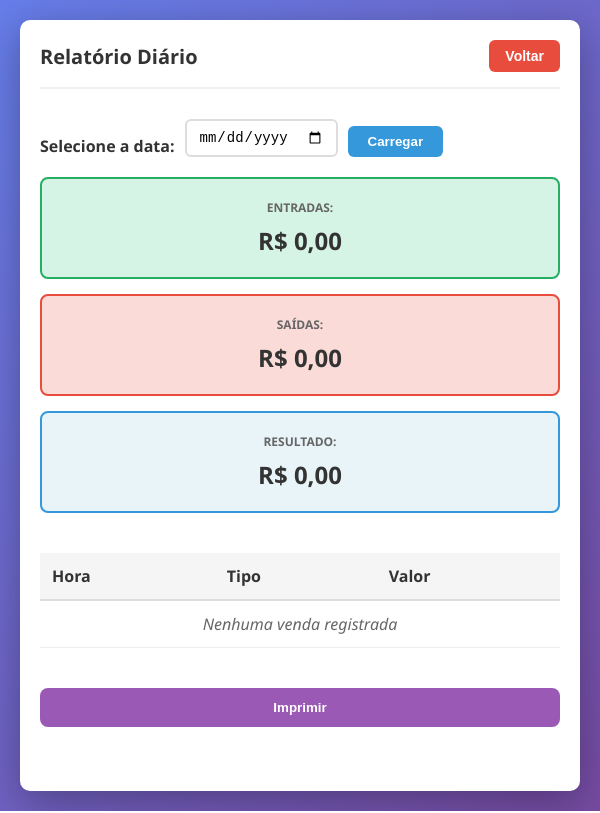
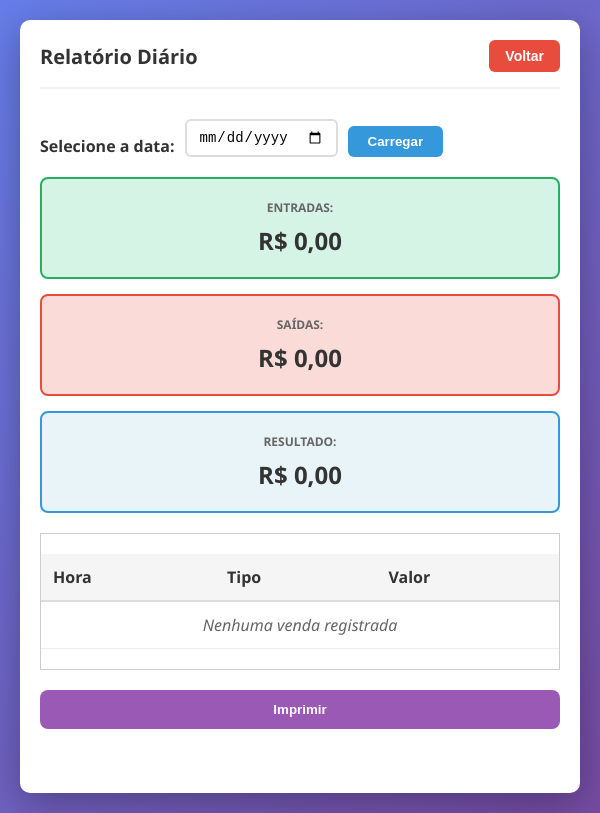
Before and after one commit to FSOFTSistemas/meu-caixa, an Electron app: page src/relatorio.html in a window 600 px wide. Drawn offline with Linux system fonts and the light colour scheme; no server answers.

Commit message:
styles: scroll para tela de relatorios

```diff
--- a/src/styles.css
+++ b/src/styles.css
@@ -415,6 +415,10 @@ body {
 
 .tabela-container {
   overflow-x: auto;
+  max-height: 450px;
+  overflow-y: auto;
+  overflow-x: hidden;
+  border: 1px solid #ccc;
 }
 
 .tabela-vendas {
```
Also changed, not shown: 2 other files.
